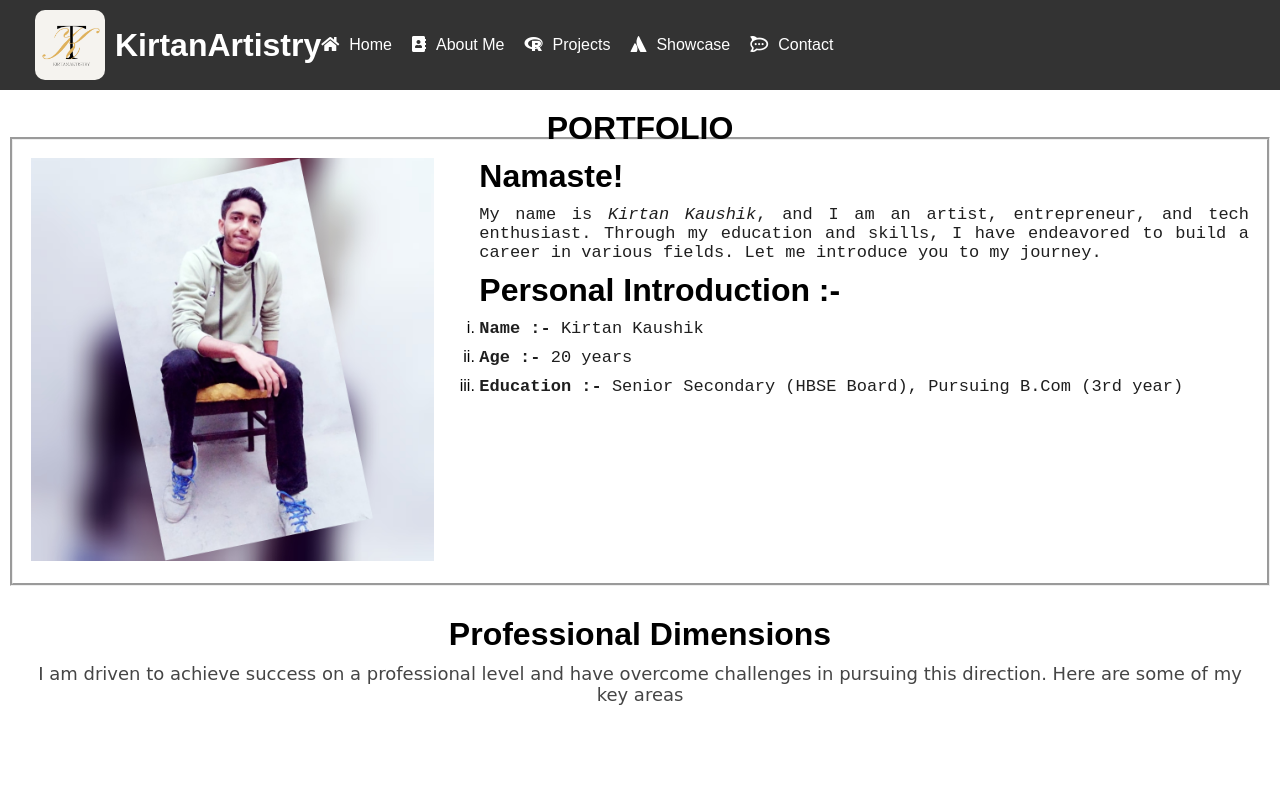
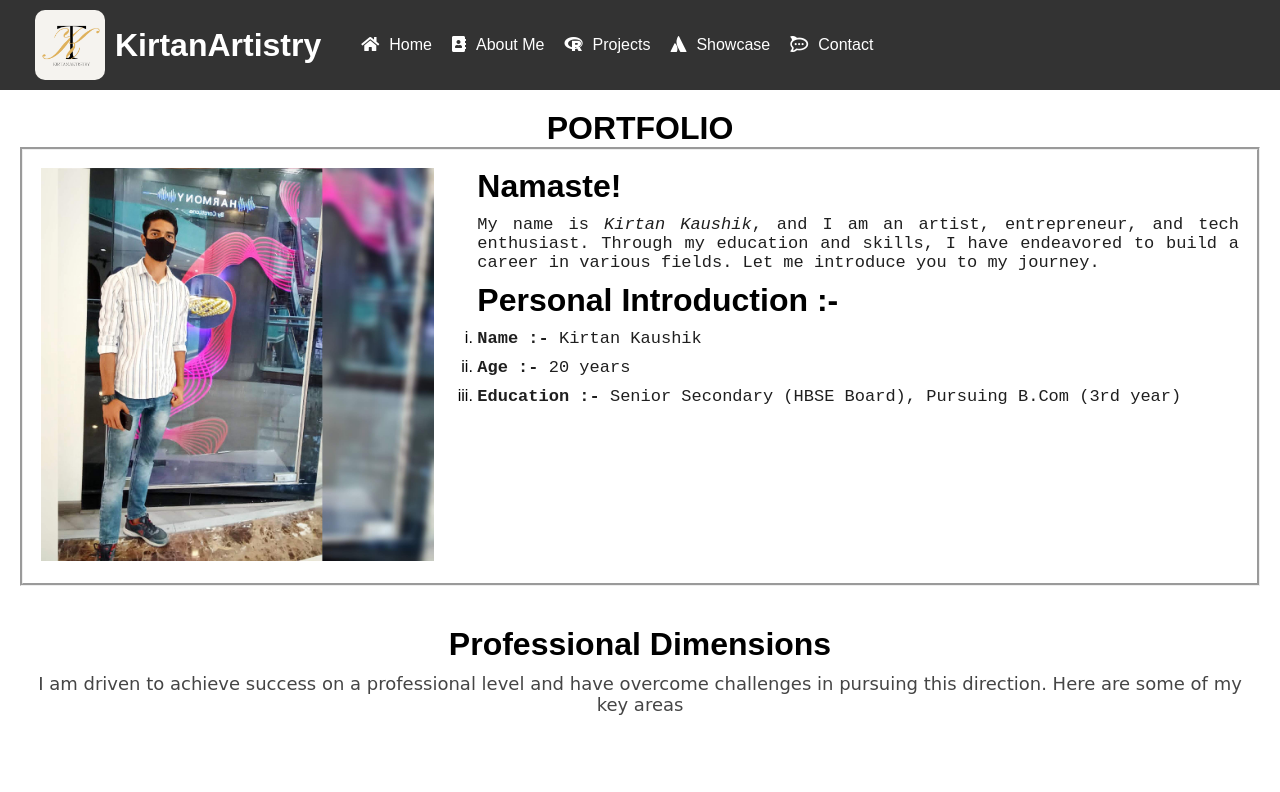
Before and after one commit to kt-pixels/kirtanArtistry, a plain HTML site: page index.html in a window 1280 px wide. Shown: the top 792 px of the page. Drawn offline with Linux system fonts and the light colour scheme.

Commit message:
changed image

```diff
--- a/index.html
+++ b/index.html
@@ -4,8 +4,12 @@
 <head>
     <meta charset="UTF-8">
     <meta name="viewport" content="width=device-width, initial-scale=1.0">
+    <meta name="description" content="Welcome to KirtanArtistry's portfolio. Explore my journey as an artist, entrepreneur, and tech enthusiast. Discover my projects in web development, my spiritual endeavors, and personal interests. Connect with me through my contact information.">
+    <meta name="keywords" content="Kirtan Kaushik, Kiru, KT, Portfolio, Artist, Entrepreneur, Web Development, Programming, Spiritual, Astrology, Artistic Expression, Badminton">
+    <meta name="robots" content="index, follow">
+    <meta name="author" content="Kirtan Kaushik">
     <link rel="stylesheet" href="https://cdnjs.cloudflare.com/ajax/libs/font-awesome/5.15.1/css/all.min.css">
-    <title>KirtanArtistry - Portfolio</title>
+    <title>KirtanArtistry - Portfolio of Kirtan Kaushik: Art, Web Development, and More</title>
     <link rel="shortcut icon" href="k.png" type="image/x-icon">
     <link rel="stylesheet" href="style.css">
     <script async src="https://pagead2.googlesyndication.com/pagead/js/adsbygoogle.js?client=ca-pub-8527456040994261"
@@ -39,7 +43,7 @@
         <h2 style="text-align: center;">PORTFOLIO</h2>
         <section class="first">
             <div class="image">
-                <img src="InShot_20220124_121119064.jpg" alt="">
+                <img src="IMG_20220422_161347_694.jpg" alt="">
             </div>
             <div class="left-side">
                 <h2>Namaste!</h2>
--- a/style.css
+++ b/style.css
@@ -25,7 +25,7 @@ header {
 
 nav {
     display: flex;
-    margin-left: 0px;
+    margin-left: 40px;
 }
 
 main {
@@ -94,7 +94,6 @@ table, td {
     display: flex;
     border: groove;
     padding: 18px;
-    margin: -10px;
 }
 
 .image {
```
Also changed, not shown: IMG_20220422_161347_694.jpg (added).
